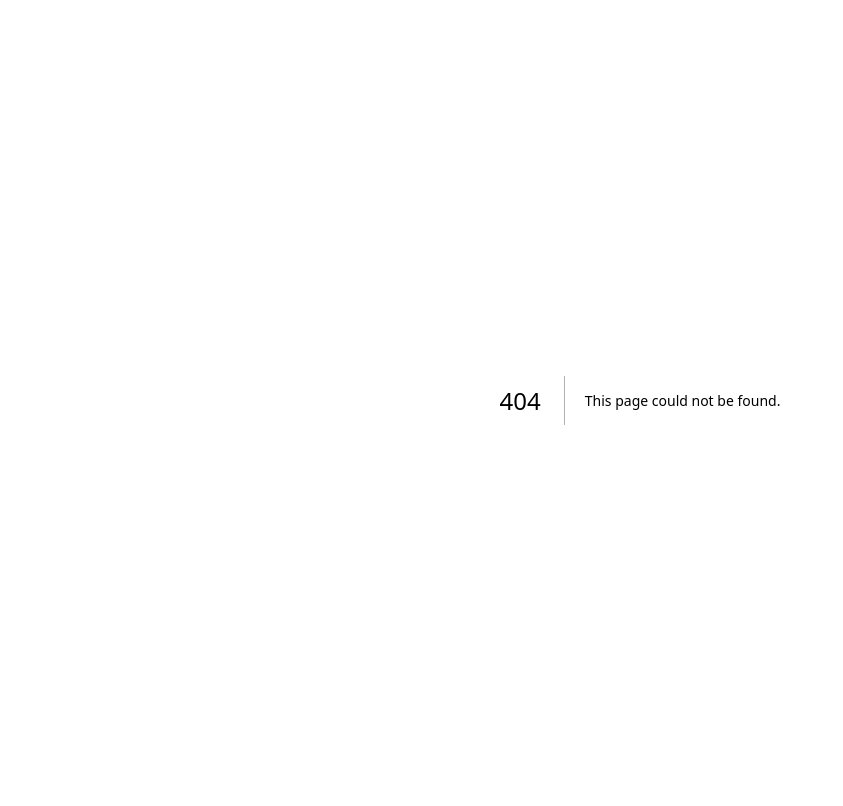
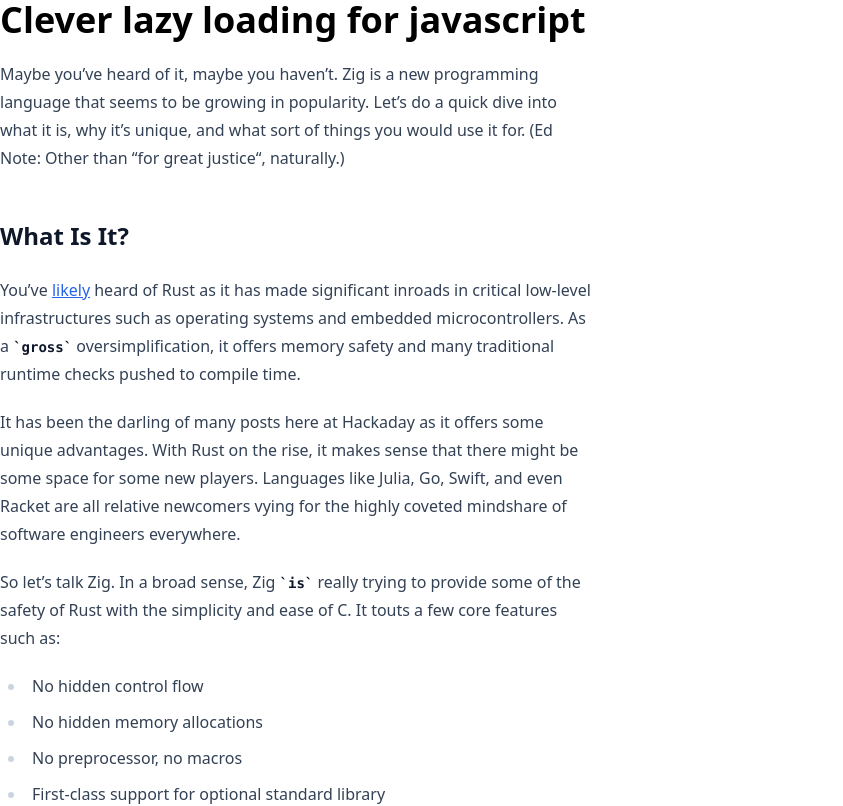
Before and after one commit to MohammadAsgharian/my-blog, a Next.js app: page /blogs/clever-lazy-loading-for-javascript in a window 1280 px wide. Before the commit this address had no page. Shown: the top 806 px of the page, without its empty margins (0-843 px from the left). Built offline with nearby package versions, Linux system fonts and the light colour scheme.

Commit message:
add posts

```diff
--- /dev/null
+++ b/src/app/api/posts/[slug]/route.tsx
@@ -0,0 +1,25 @@
+
+import { NextApiHandler } from "next";
+import fs, { readFileSync } from "fs";
+import path from "path";
+import matter from "gray-matter";
+
+import { NextRequest, NextResponse } from "next/server";
+import { remark } from "remark";
+import html from 'remark-html';
+import { serialize } from "next-mdx-remote/serialize";
+
+export async function GET(request: NextRequest,{ params }: { params: { slug: string } }) {
+
+  const  contentHtml = await readPostInfoBySlug(params.slug!);
+  return NextResponse.json(contentHtml);
+  }
+const readPostInfoBySlug = async (slug : string) => {
+  const filePathToRead = path.join(process.cwd(), "posts/" + slug+".md");
+  const file = fs.readFileSync(filePathToRead, "utf8");
+  const {content, data} = matter(file);
+  const source =await serialize(content)
+
+
+  return  {content:source};
+};
--- /dev/null
+++ b/src/app/blogs/[slug]/page.tsx
@@ -0,0 +1,41 @@
+import fs from "fs"
+import Markdown from "markdown-to-jsx"
+import matter from "gray-matter"
+import getPostMetadata from '../getPosts';
+
+import path from "path";
+
+// const fetchPost = async (slug: string) => {
+
+//   const res = await fetch(`http://localhost:3000/api/posts/${slug}`).then(res =>  res.json())
+//   return res;
+// }
+const getPostContent = (slug: string) => {
+
+  const filePathToRead = path.join(process.cwd(), "posts/" + slug+".md");
+  const file = fs.readFileSync(filePathToRead, "utf8");
+	const {content, data} = matter(file);
+	return {content,data}
+}
+
+export const generateStaticParams = async () => {
+	const posts = getPostMetadata()
+	return posts.map((post) => ({
+		slug: post.slug,
+	}))
+}
+
+
+export default async function Page(props: any)  {
+  const { slug } = props.params;
+   const post = getPostContent(slug)
+	return (
+		<div>
+			<h1 className=" font-kasei font-bold md:text-4xl text-2xl">
+				{post.data.title}
+			</h1>
+      <article className="prose prose-slate  prose-a:text-blue-600  prose-pre:bg-orange-900"><Markdown>{post.content}</Markdown></article>
+				{/* <Markdown></Markdown> */}
+		</div>
+	)
+ };
--- /dev/null
+++ b/src/app/blogs/getPosts.ts
@@ -0,0 +1,24 @@
+import { PostMetadata } from '@/types/postMetadata';
+import fs from 'fs'
+import matter from 'gray-matter'
+import path from "path";
+
+
+const getPostMetadata = (): PostMetadata[] => {
+    const dirPathToRead = path.join(process.cwd(), "posts");
+    const dirs = fs.readdirSync(dirPathToRead);
+
+    const data = dirs.map((dir) => {
+      const filePathToRead = path.join(process.cwd(), "posts/" + dir);
+      const file = fs.readFileSync(filePathToRead, "utf8");
+      const matterResult = matter(file)
+		return {
+			title: matterResult.data.title,
+			slug: matterResult.data.slug,
+		}
+	})
+
+	return data
+}
+
+export default getPostMetadata
--- a/src/app/blogs/page.tsx
+++ b/src/app/blogs/page.tsx
@@ -2,15 +2,16 @@
 
 
 async function getData() {
-   const res = await fetch('http://localhost:3000/api/posts').then(res => res.json());
+   const res = await fetch('http://localhost:3000/api/posts', {
+    cache: "no-cache"
+  }).then(res => res.json());
    return res;
  }
 
 export default async function Page()  {
 const posts = await getData();
- console.log(posts);
   return (<div className='max-w-3xl mx-auto p-5 space-y-5'>
-   {posts.postInfo?.map((post:any)=><BlogCard title={post.title} desc={post.meta} />)}
+   {posts.postInfo?.map((post:any)=><BlogCard title={post.title} desc={post.meta} slug={post.slug} />)}
 
  </div>);
  };
--- a/src/components/BlogCard.tsx
+++ b/src/components/BlogCard.tsx
@@ -1,15 +1,19 @@
+import Link from "next/link";
 import { FC } from "react";
 
 interface Props {
   title: string;
   desc: string;
+  slug: string;
 }
 
-export const BlogCard: FC<Props> = ({ title, desc }): JSX.Element => {
+export const BlogCard: FC<Props> = ({ title, desc,slug }): JSX.Element => {
   return (
-    <div className="bg-green-100 p-2 rounded">
-      <h1 className="text-gray-900 text-3xl">{title} </h1>
-      <p className="text-gray-500">{desc}</p>
-    </div>
+    <Link href={'/blogs/'+slug}>
+      <div className="bg-green-100 p-2 rounded">
+        <h1 className="text-gray-900 text-3xl">{title} </h1>
+        <p className="text-gray-500">{desc}</p>
+      </div>
+    </Link>
   );
 };
--- /dev/null
+++ b/src/types/postMetadata.ts
@@ -0,0 +1,4 @@
+export interface PostMetadata {
+    title: string
+    slug: string
+}
```
Also changed, not shown: mdx-components.tsx (added, +15 -0 lines), package.json (+8 -0 lines), src/app/api/posts/route.ts (+5 -2 lines), 1 other file (tests, documents, lock files or other folders).
